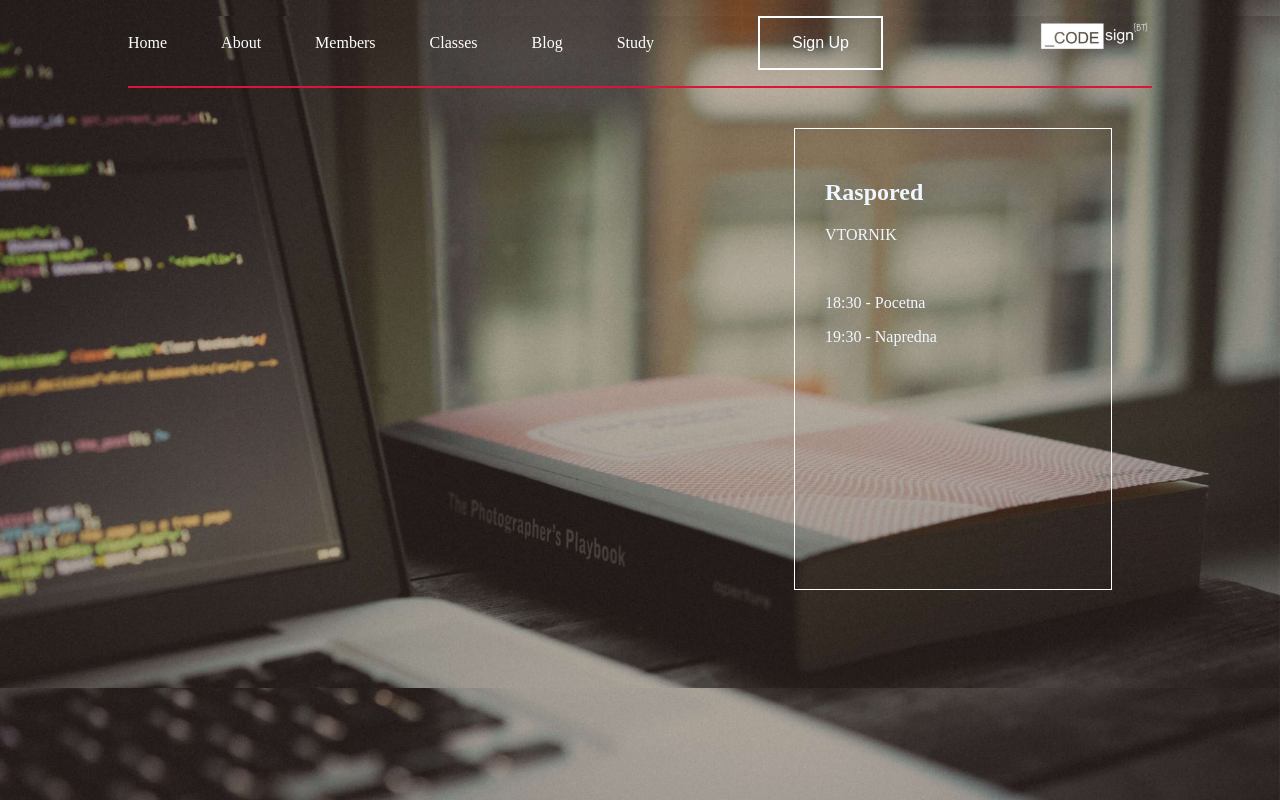
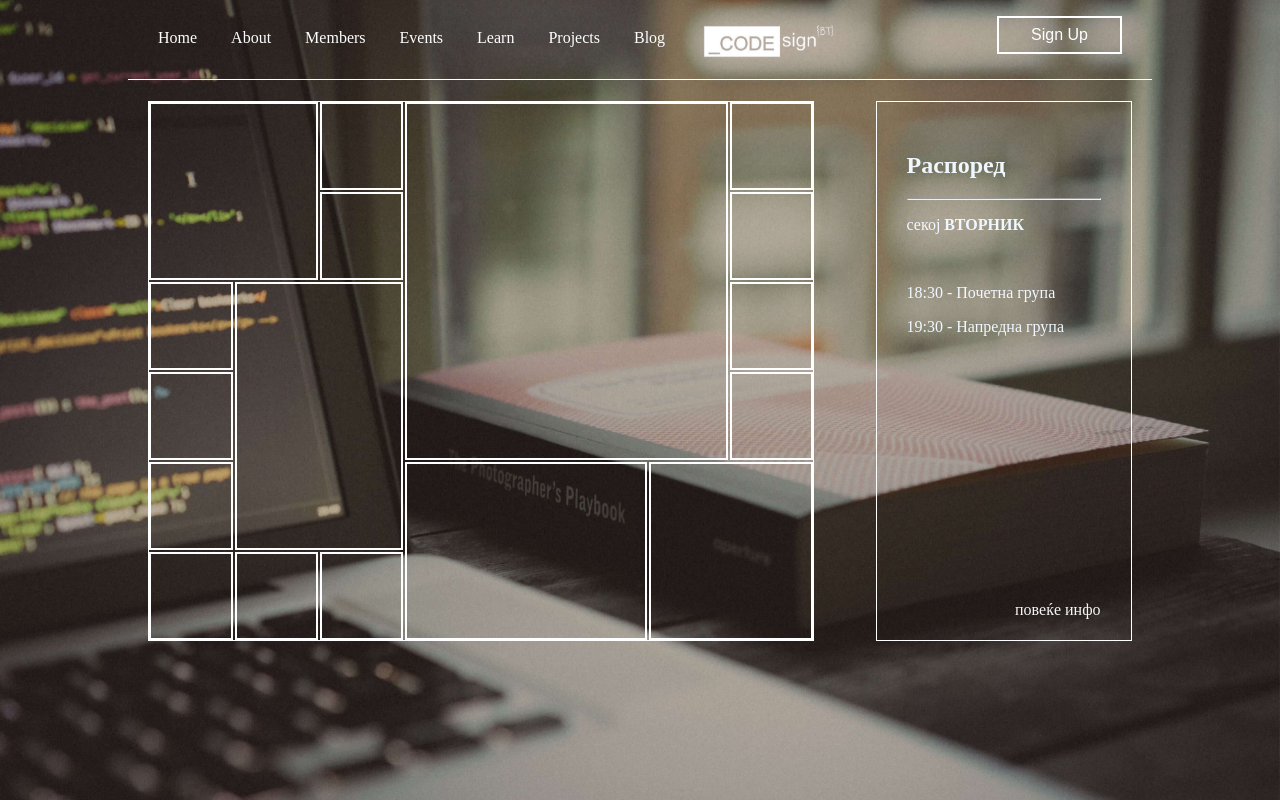
Before and after one commit to LeaLumburovska/codesign-website, a plain HTML site: page index.html in a window 1280 px wide. Drawn offline with Linux system fonts and the light colour scheme.

Commit message:
grid desin added

```diff
--- a/index.html
+++ b/index.html
@@ -14,24 +14,74 @@
         <li>Home</li>
         <li>About</li>
         <li >Members</li>
-        <li >Classes</li>
+        <li >Events</li>
+        <li>Learn</li>
+        <li>Projects</li>
         <li>Blog</li>
-        <li>Study</li>
-        <li> </li>
-         <button>Sign Up</button>
+
+        <img src="profile_codesign_small.png";>
+        <button>Sign Up</button>
     </ul>
 
     <div class="main">
+
+          <div class="highlights">
+               <div style="
+                           grid-column: 1/ span 2;
+                           grid-row: 1/ span 2;"></div>
+              <div style="
+                           grid-column: 2/ span 2;
+                           grid-row: 3/ span 3;"></div>
+              <div style="
+                           grid-column: 4/ span 4;
+                           grid-row: 1/ span 4;"></div>
+              <div style="
+                           grid-column: 4/ span 3;
+                           grid-row: 5/ span 2;"></div>
+              <div style="
+                           grid-column: 7/ span 2;
+                           grid-row: 5/ span 2;"></div>
+
+
+
+                  <div></div>
+              <div></div>
+              <div></div>
+              <div></div>
+
+
+                <div></div>
+
+
+                   <div></div>
+              <div></div>
+              <div></div>
+              <div></div>
+              <div></div>
+              <div></div>
+              <div></div>
+
+
+
+
+          </div>
+
      <div class="raspored">
-        <h2>Raspored</h2>
-         <p>VTORNIK</p>
+        <h2>Распоред</h2>
+        <hr>
+         <p>секој <b>ВТОРНИК</b></p>
          <br>
-         <p>18:30 - Pocetna</p>
-          <p>19:30 - Napredna</p>
+         <p>18:30 - Почетна група</p>
+          <p>19:30 - Напредна група</p>
+         <p style="position: absolute; right: 30px; bottom: 5px;"><a href="" style="text-decoration: none; color:whitesmoke;">повеќе инфо</a></p>
         </div>
+
+
+
+
     </div>
 
-<img src="profile_codesign_small.png";>
+
 
 
 </body>
--- a/style.css
+++ b/style.css
@@ -1,18 +1,23 @@
 img {
-    position:absolute;
-    top:15px;
-    right: 10vw;
-    width: 9vw;
-    display: block;
+
+    width: 140px;
+    display: inline-block;
+    vertical-align: middle;
+    margin-right:30px;
 
 }
 
+li {  display: inline; color: white; margin:30px 30px 20px 0;}
 
+
+
+ul { margin-left: 10vw; margin-right: 10vw; list-style: none outside none; padding: 0 30px;  text-align: left; }
 
 button {
     display: inline-block;
+    float: right;
     border: none;
-    padding: 1rem 2rem;
+    padding: 0.5rem 2rem;
     margin: 0;
     text-decoration: none;
     background:none; /*#0069ed*/;
@@ -28,8 +33,7 @@ button {
     -moz-appearance: none;
 }
 
-button:hover,
-button:focus {
+button:hover, button:focus {
     background:white;
     color:black;
 
@@ -49,36 +53,59 @@ html,body {
     background-color:black;
     padding: 0;
     margin: 0;
-    background-image: url("bg.jpg");
+    background: url("bg.jpg") no-repeat center center fixed;
+    -webkit-background-size: cover;
+    -moz-background-size: cover;
+    -o-background-size: cover;
     background-size: cover;
 
 }
 
 .main{
+
     width: 80vw;
     height: 75vh;
     margin: auto;
-    border-top: 2px solid crimson;
-/*     border-bottom: 1px solid white;*/
+/*    border-top: 2px solid crimson;*/
+     border-top: 1px solid white;
 
 
 
 }
 
+
+.highlights{
+
+    color: aliceblue;
+    width: 65%;
+    height: 90%;
+    border: 1px solid white;
+    margin:2%;
+    float:left;
+    box-sizing:border-box;
+     display: grid;
+    grid-gap:2px;
+    grid-template-columns: auto auto auto auto auto auto auto auto;
+    grid-template-rows: auto auto auto auto auto auto;
+    overflow: hidden;
+
+
+}
+
+.highlights > div {
+/*    background: white;*/
+/*    opacity:0.1;*/
+    border: 2px solid white;
+
+}
 .raspored{
+    position: relative;
     color: aliceblue;
     padding:30px;
-    width: 20vw;
-    height: 50vh;
+    width: 25%;
+    height: 90%;
     border: 1px solid white;
-    margin:40px;
+    margin:2%;
     float:right;
+    box-sizing:border-box;
 }
-
-
-
-li {  display: inline; color: white; margin:30px 50px 40px 0;}
-
-
-
-ul { margin-left: 10vw; list-style: none outside none; padding: 0; text-align: left; }
```
Also changed, not shown: 1 other file.
